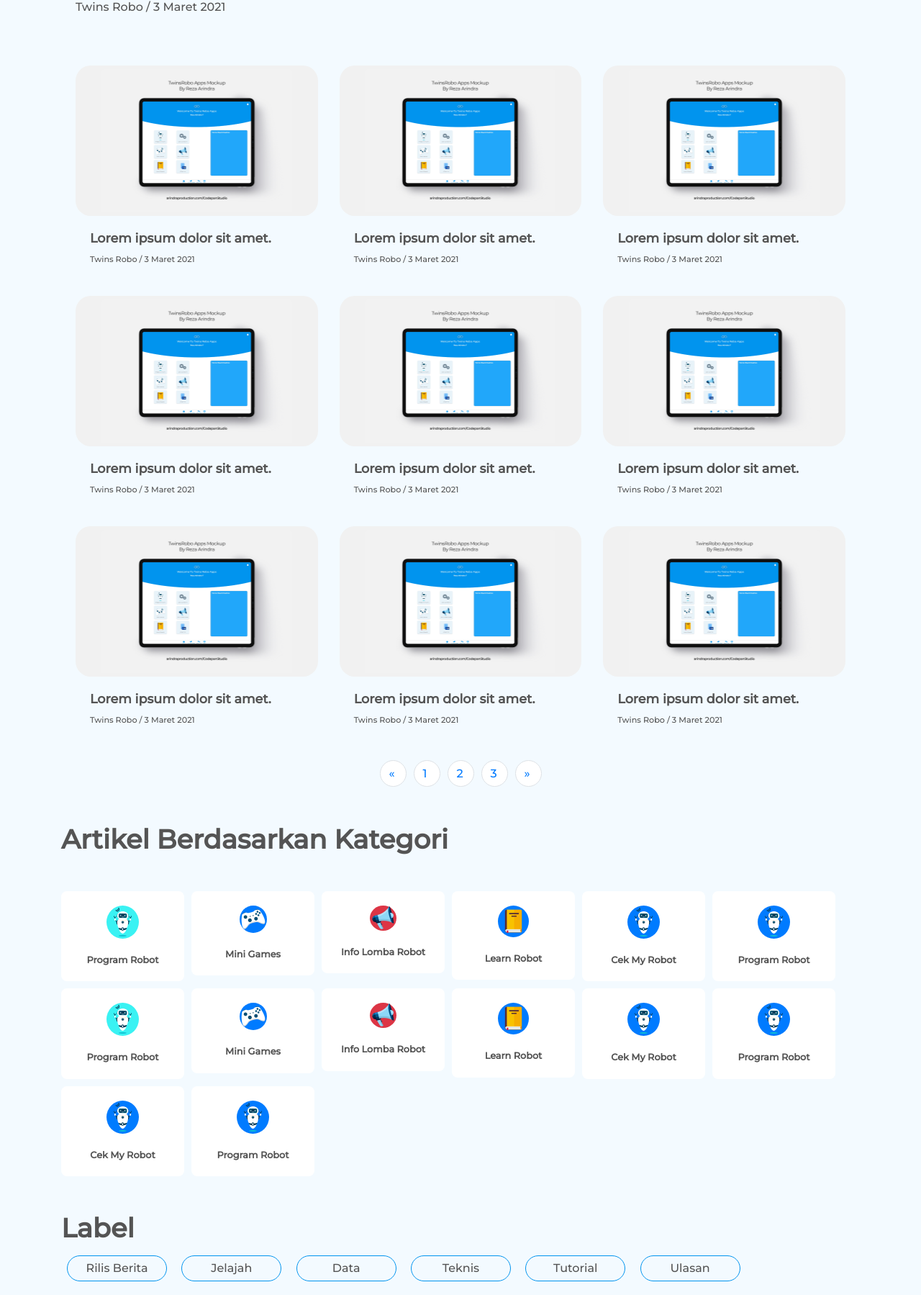
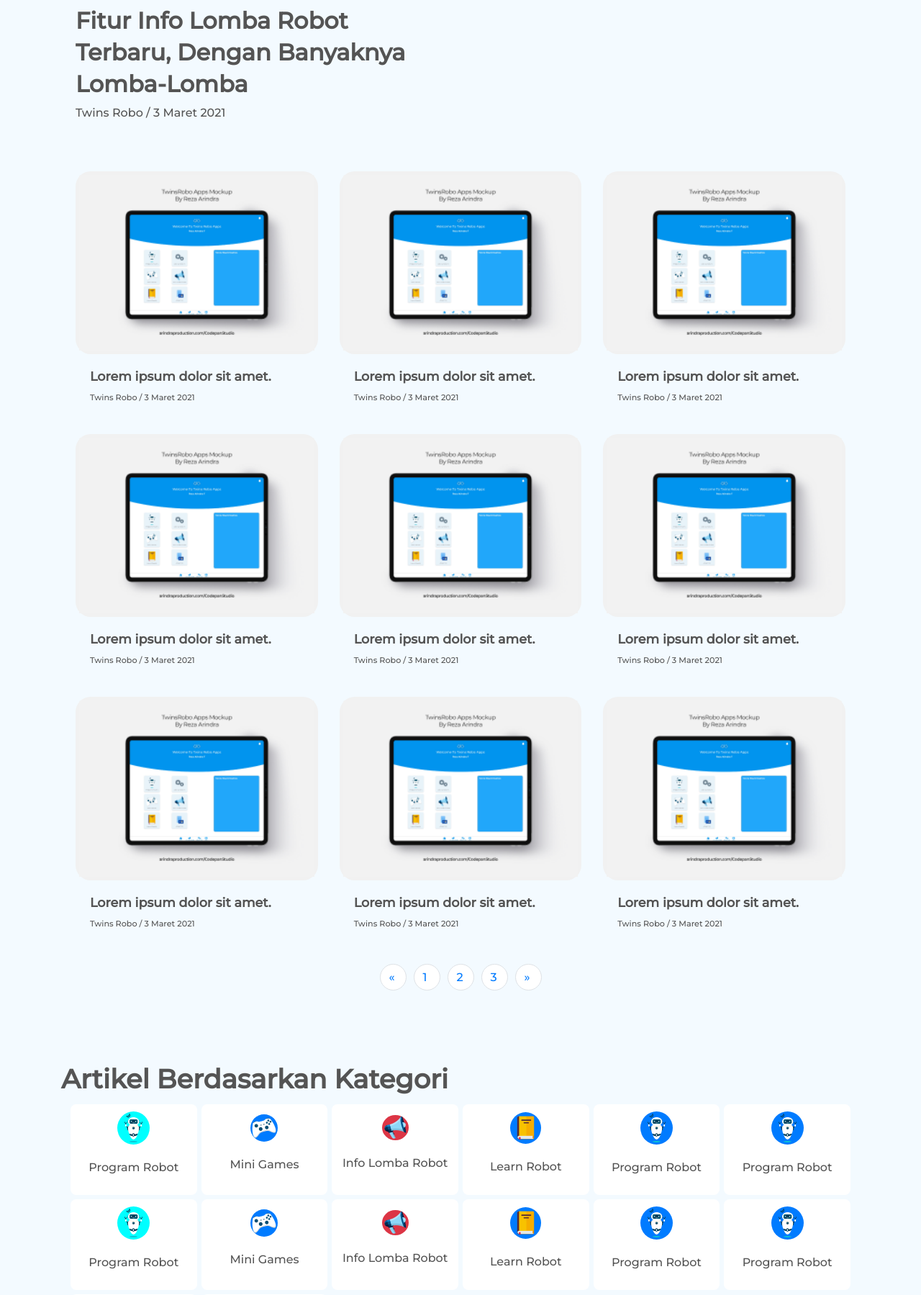
Before and after one commit to ferdianzh/twinsrobo, a CodeIgniter 4 app: template app/Views/user/blog.php in a window 1280 px wide. Shown: the part 960-2759 px from the top of the page at 72% size. Run offline with PHP 8.4 and a stand-in for CodeIgniter, Linux system fonts and the light colour scheme; the template is opened without the code that fills it, so the values that code supplies are empty; some libraries are stand-ins or nearby versions.

Commit message:
second commit

```diff
--- a/app/Views/user/blog.php
+++ b/app/Views/user/blog.php
@@ -85,9 +85,9 @@
           <div class="atasKiri col-lg-6">
             <div class="card">
               <div class="gambar">
-                <img src="/img/dashboard.png" class="card-img-top" alt="" style="width: 300px; height: 250px" />
+                <img src="/img/dashboard.png" class="card-img-top" alt="" style="width: 100%;" />
               </div>
-              <div class="card-body">
+              <div class=" card-body">
                 <div class="isiSub">
                   <img src="/img/Logo Apps Twins Robo.png" alt="" />
                   <h4 class="sub-title">Twins Robo App</h4>
@@ -104,7 +104,7 @@
           <!-- Awal atasKanan -->
           <div class="atasKanan col-lg-6">
             <div class="row">
-              <div class="col-lg-6">
+              <div class="col-sm-6">
                 <div class="card">
                   <div class="gambar">
                     <img src="/img/dashboard.png" class="card-img-top" alt="" style="width: 171px; height: 128px" />
@@ -115,7 +115,7 @@
                   </div>
                 </div>
               </div>
-              <div class="col-lg-6">
+              <div class="col-sm-6">
                 <div class="card">
                   <div class="gambar">
                     <img src="/img/dashboard.png" class="card-img-top" alt="" style="width: 171px; height: 128px" />
@@ -128,7 +128,7 @@
               </div>
             </div>
             <div class="row">
-              <div class="col-lg-6">
+              <div class="col-sm-6">
                 <div class="card">
                   <div class="gambar">
                     <img src="/img/dashboard.png" class="card-img-top" alt="" style="width: 171px; height: 128px" />
@@ -139,7 +139,7 @@
                   </div>
                 </div>
               </div>
-              <div class="col-lg-6">
+              <div class="col-sm-6">
                 <div class="card">
                   <div class="gambar">
                     <img src="/img/dashboard.png" class="card-img-top" alt="" style="width: 171px; height: 128px" />
@@ -162,10 +162,10 @@
     <div class="blogBawah">
       <div class="container">
         <div class="row">
-          <div class="col-lg-4">
+          <div class="col-md-4">
             <div class="card">
               <div class="gambar">
-                <img src="/img/dashboard.png" class="card-img-top" alt="" style="width: 265px; height: 199px" />
+                <img src="/img/dashboard.png" class="card-img-top" alt="" style="width: 100%; height: auto" />
               </div>
               <div class="card-body">
                 <h2 class="title">Lorem ipsum dolor sit amet.</h2>
@@ -173,10 +173,10 @@
               </div>
             </div>
           </div>
-          <div class="col-lg-4">
+          <div class="col-md-4">
             <div class="card">
               <div class="gambar">
-                <img src="/img/dashboard.png" class="card-img-top" alt="" style="width: 265px; height: 199px" />
+                <img src="/img/dashboard.png" class="card-img-top" alt="" style="width: 100%; height: auto" />
               </div>
               <div class="card-body">
                 <h2 class="title">Lorem ipsum dolor sit amet.</h2>
@@ -184,10 +184,10 @@
               </div>
             </div>
           </div>
-          <div class="col-lg-4">
+          <div class="col-md-4">
             <div class="card">
               <div class="gambar">
-                <img src="/img/dashboard.png" class="card-img-top" alt="" style="width: 265px; height: 199px" />
+                <img src="/img/dashboard.png" class="card-img-top" alt="" style="width: 100%; height: auto" />
               </div>
               <div class="card-body">
                 <h2 class="title">Lorem ipsum dolor sit amet.</h2>
@@ -197,10 +197,10 @@
           </div>
         </div>
         <div class="row">
-          <div class="col-lg-4">
+          <div class="col-md-4">
             <div class="card">
               <div class="gambar">
-                <img src="/img/dashboard.png" class="card-img-top" alt="" style="width: 265px; height: 199px" />
+                <img src="/img/dashboard.png" class="card-img-top" alt="" style="width: 100%; height: auto" />
               </div>
               <div class="card-body">
                 <h2 class="title">Lorem ipsum dolor sit amet.</h2>
@@ -208,10 +208,10 @@
               </div>
             </div>
           </div>
-          <div class="col-lg-4">
+          <div class="col-md-4">
             <div class="card">
               <div class="gambar">
-                <img src="/img/dashboard.png" class="card-img-top" alt="" style="width: 265px; height: 199px" />
+                <img src="/img/dashboard.png" class="card-img-top" alt="" style="width: 100%; height: auto" />
               </div>
               <div class="card-body">
                 <h2 class="title">Lorem ipsum dolor sit amet.</h2>
@@ -219,10 +219,10 @@
               </div>
             </div>
           </div>
-          <div class="col-lg-4">
+          <div class="col-md-4">
             <div class="card">
               <div class="gambar">
-                <img src="/img/dashboard.png" class="card-img-top" alt="" style="width: 265px; height: 199px" />
+                <img src="/img/dashboard.png" class="card-img-top" alt="" style="width: 100%; height: auto" />
               </div>
               <div class="card-body">
                 <h2 class="title">Lorem ipsum dolor sit amet.</h2>
@@ -232,10 +232,10 @@
           </div>
         </div>
         <div class="row">
-          <div class="col-lg-4">
+          <div class="col-md-4">
             <div class="card">
               <div class="gambar">
-                <img src="/img/dashboard.png" class="card-img-top" alt="" style="width: 265px; height: 199px" />
+                <img src="/img/dashboard.png" class="card-img-top" alt="" style="width: 100%; height: auto" />
               </div>
               <div class="card-body">
                 <h2 class="title">Lorem ipsum dolor sit amet.</h2>
@@ -243,10 +243,10 @@
               </div>
             </div>
           </div>
-          <div class="col-lg-4">
+          <div class="col-md-4">
             <div class="card">
               <div class="gambar">
-                <img src="/img/dashboard.png" class="card-img-top" alt="" style="width: 265px; height: 199px" />
+                <img src="/img/dashboard.png" class="card-img-top" alt="" style="width: 100%; height: auto" />
               </div>
               <div class="card-body">
                 <h2 class="title">Lorem ipsum dolor sit amet.</h2>
@@ -254,10 +254,10 @@
               </div>
             </div>
           </div>
-          <div class="col-lg-4">
+          <div class="col-md-4">
             <div class="card">
               <div class="gambar">
-                <img src="/img/dashboard.png" class="card-img-top" alt="" style="width: 265px; height: 199px" />
+                <img src="/img/dashboard.png" class="card-img-top" alt="" style="width: 100%; height: auto" />
               </div>
               <div class="card-body">
                 <h2 class="title">Lorem ipsum dolor sit amet.</h2>
@@ -283,9 +283,9 @@
             </a>
           </li>
         </ul>
-        </nav>
         <!-- Akhir Pagination -->
       </div>
+      <!-- Akhir Container -->
     </div>
     <!--Akhir Blog Bagian Bawah -->
   </div>
@@ -296,123 +296,98 @@
     <!-- Awal Container -->
     <div class="container">
       <h1>Artikel Berdasarkan Kategori</h1>
-      <div class="kategori">
-        <a href="">
-          <div class="pilihanKategori">
-            <div class="gambarKategori">
-              <img src="/img/kategori1.png" alt="">
-            </div>
+      <div class="row">
+        <div class="col-lg-2 col-md-3 col-sm-6 ">
+          <a href="" class="h-100">
+            <img src="/img/kategori1.png" alt="">
             <p>Program Robot</p>
-          </div>
-        </a>
-        <a href="">
-          <div class="pilihanKategori">
-            <div class="gambarKategori bg-primary">
-              <img src="/img/kategori2.png" alt="">
-            </div>
+          </a>
+        </div>
+        <div class="col-lg-2 col-md-3 col-sm-6 ">
+          <a href="" class="h-100">
+            <img src="/img/kategori2.png" class="bg-primary" alt="">
             <p>Mini Games</p>
-          </div>
-        </a>
-        <a href="">
-          <div class="pilihanKategori">
-            <div class="gambarKategori bg-danger">
-              <img src="/img/kategori3.png" alt="">
-            </div>
+          </a>
+        </div>
+        <div class="col-lg-2 col-md-3 col-sm-6 ">
+          <a href="" class="h-100">
+            <img src="/img/kategori3.png" class="bg-danger" alt="">
             <p>Info Lomba Robot</p>
-          </div>
-        </a>
-        <a href="">
-          <div class="pilihanKategori">
-            <div class="gambarKategori bg-primary">
-              <img src="/img/kategori4.png" alt="">
-            </div>
+          </a>
+        </div>
+        <div class="col-lg-2 col-md-3 col-sm-6 ">
+          <a href="" class="h-100">
+
+            <img src="/img/kategori4.png" class="bg-primary" alt="">
             <p>Learn Robot</p>
-          </div>
-        </a>
-        <a href="">
-          <div class="pilihanKategori">
-            <div class="gambarKategori bg-primary">
-              <img src="/img/kategori1.png" alt="">
-            </div>
-            <p>Cek My Robot</p>
-          </div>
-        </a>
-        <a href="">
-          <div class="pilihanKategori">
-            <div class="gambarKategori bg-primary">
-              <img src="/img/kategori1.png" alt="">
-            </div>
+          </a>
+        </div>
+        <div class="col-lg-2 col-md-3 col-sm-6 ">
+          <a href="" class="h-100">
+            <img src="/img/kategori1.png" class="bg-primary" alt="">
             <p>Program Robot</p>
-          </div>
-        </a>
+          </a>
+        </div>
+        <div class="col-lg-2 col-md-3 col-sm-6 ">
+          <a href="" class="h-100">
+            <img src="/img/kategori1.png" class="bg-primary" alt="">
+            <p>Program Robot</p>
+          </a>
+        </div>
 
-        <a href="">
-          <div class="pilihanKategori">
-            <div class="gambarKategori">
-              <img src="/img/kategori1.png" alt="">
-            </div>
+        <div class="col-lg-2 col-md-3 col-sm-6 ">
+          <a href="" class="h-100">
+            <img src="/img/kategori1.png" alt="">
             <p>Program Robot</p>
-          </div>
-        </a>
-        <a href="">
-          <div class="pilihanKategori">
-            <div class="gambarKategori bg-primary">
-              <img src="/img/kategori2.png" alt="">
-            </div>
+          </a>
+        </div>
+        <div class="col-lg-2 col-md-3 col-sm-6 ">
+          <a href="" class="h-100">
+            <img src="/img/kategori2.png" class="bg-primary" alt="">
             <p>Mini Games</p>
-          </div>
-        </a>
-        <a href="">
-          <div class="pilihanKategori">
-            <div class="gambarKategori bg-danger">
-              <img src="/img/kategori3.png" alt="">
-            </div>
+          </a>
+        </div>
+        <div class="col-lg-2 col-md-3 col-sm-6 ">
+          <a href="" class="h-100">
+            <img src="/img/kategori3.png" class="bg-danger" alt="">
             <p>Info Lomba Robot</p>
-          </div>
-        </a>
-        <a href="">
-          <div class="pilihanKategori">
-            <div class="gambarKategori bg-primary">
-              <img src="/img/kategori4.png" alt="">
-            </div>
+          </a>
+        </div>
+        <div class="col-lg-2 col-md-3 col-sm-6 ">
+          <a href="" class="h-100">
+
+            <img src="/img/kategori4.png" class="bg-primary" alt="">
             <p>Learn Robot</p>
-          </div>
-        </a>
-        <a href="">
-          <div class="pilihanKategori">
-            <div class="gambarKategori bg-primary">
-              <img src="/img/kategori1.png" alt="">
-            </div>
-            <p>Cek My Robot</p>
-          </div>
-        </a>
-        <a href="">
-          <div class="pilihanKategori">
-            <div class="gambarKategori bg-primary">
-              <img src="/img/kategori1.png" alt="">
-            </div>
+          </a>
+        </div>
+        <div class="col-lg-2 col-md-3 col-sm-6 ">
+          <a href="" class="h-100">
+            <img src="/img/kategori1.png" class="bg-primary" alt="">
             <p>Program Robot</p>
-          </div>
-        </a>
+          </a>
+        </div>
+        <div class="col-lg-2 col-md-3 col-sm-6 ">
+          <a href="" class="h-100">
+            <img src="/img/kategori1.png" class="bg-primary" alt="">
+            <p>Program Robot</p>
+          </a>
+        </div>
 
-        <a href="">
-          <div class="pilihanKategori">
-            <div class="gambarKategori bg-primary">
-              <img src="/img/kategori1.png" alt="">
-            </div>
-            <p>Cek My Robot</p>
-          </div>
-        </a>
-        <a href="">
-          <div class="pilihanKategori">
-            <div class="gambarKategori bg-primary">
-              <img src="/img/kategori1.png" alt="">
-            </div>
+        <div class="col-lg-2 col-md-3 col-sm-6 ">
+          <a href="" class="h-100">
+            <img src="/img/kategori1.png" class="bg-primary" alt="">
             <p>Program Robot</p>
-          </div>
-        </a>
+          </a>
+        </div>
+        <div class="col-lg-2 col-md-3 col-sm-6 ">
+          <a href="" class="h-100">
+            <img src="/img/kategori1.png" class="bg-primary" alt="">
+            <p>Program Robot</p>
+          </a>
+        </div>
+
       </div>
-      <!-- Akhir Kategori -->
+
     </div>
     <!-- Akhir Container -->
   </div>
@@ -516,13 +491,13 @@
       </div>
       <!-- Akhir Row -->
 
-      <div class="row">
+      <div class="row row-ketentuan">
         <div class="col-lg-12">
           <hr color="white">
         </div>
 
         <div class="col-lg-9 mt-3">
-          <ul class="list-unstyled d-flex" style="gap: 20px;">
+          <ul class="list-unstyled d-flex foot-ul">
             <li><a href="">Kebijakan Privasi</a></li>
             <li><a href="">Syarat dan Ketentuan</a></li>
             <li><a href="">Atribusi Data</a></li>
--- a/public/css/style.css
+++ b/public/css/style.css
@@ -141,18 +141,32 @@
   margin: 5px;
 }
 
-#kategoriArtikel .kategori {
+#kategoriArtikel {
   margin: 50px 0;
+}
+#kategoriArtikel .row {
+  margin: 10px 10px;
+}
+#kategoriArtikel .col-lg-2 {
+  padding: 3px;
+}
+#kategoriArtikel a {
+  background-color: #fff;
+  color: #545454;
   display: flex;
-  flex-wrap: wrap;
-  gap: 10px;
-  align-content: center;
+  flex-direction: column;
+  justify-content: center;
+  align-items: center;
+  gap: 20px;
+  text-decoration: none;
+  border-radius: 8px;
+  padding: 10px;
 }
-#kategoriArtikel .kategori a {
-  text-decoration: none;
-  color: #545454;
+#kategoriArtikel a img {
+  background-color: cyan;
+  border-radius: 50%;
 }
-#kategoriArtikel .kategori a:hover .pilihanKategori {
+#kategoriArtikel a:hover {
   background-color: rgba(188, 229, 255, 0.9);
 }
 #kategoriArtikel h1,
@@ -160,27 +174,6 @@
   font-size: 2.3em;
   font-weight: 800;
 }
-#kategoriArtikel .pilihanKategori {
-  width: 171px;
-  border-radius: 8px;
-  background-color: #fff;
-  display: flex;
-  flex-direction: column;
-  justify-content: center;
-  align-items: center;
-  font-size: 0.8em;
-  font-weight: 800;
-  padding: 20px;
-}
-#kategoriArtikel .pilihanKategori p {
-  margin-top: 20px;
-  margin-bottom: 0;
-}
-#kategoriArtikel .pilihanKategori .gambarKategori {
-  border-radius: 50%;
-  background-color: #3af2f3;
-}
-
 #labelBlog .linkLabel a {
   display: inline-block;
   width: 139px;
```
Also changed, not shown: public/css/responsive.css (+46 -14 lines).
